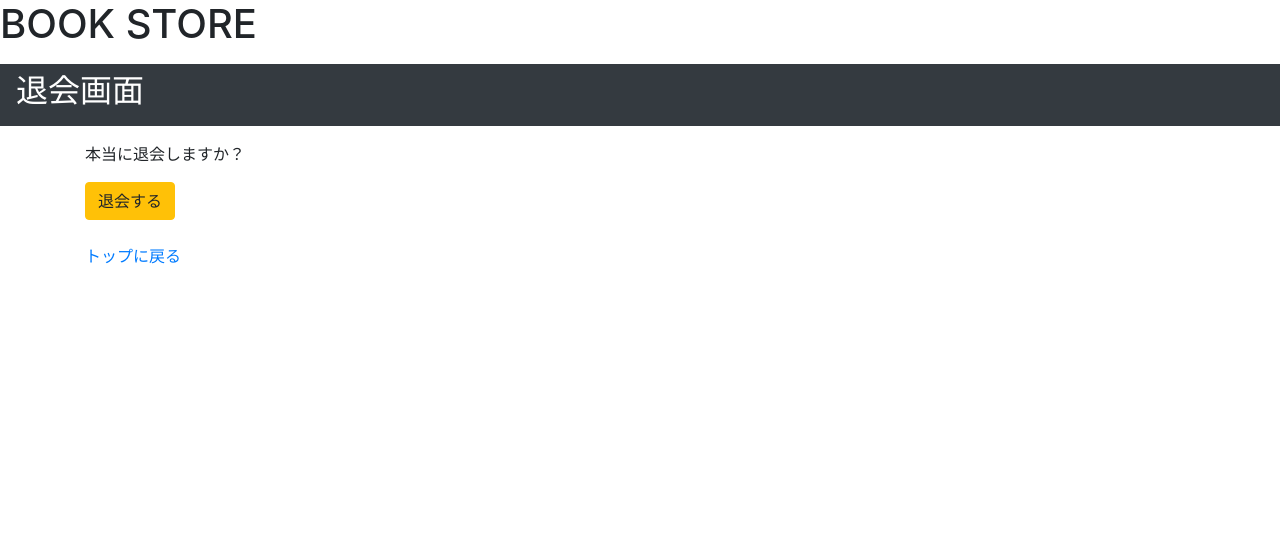
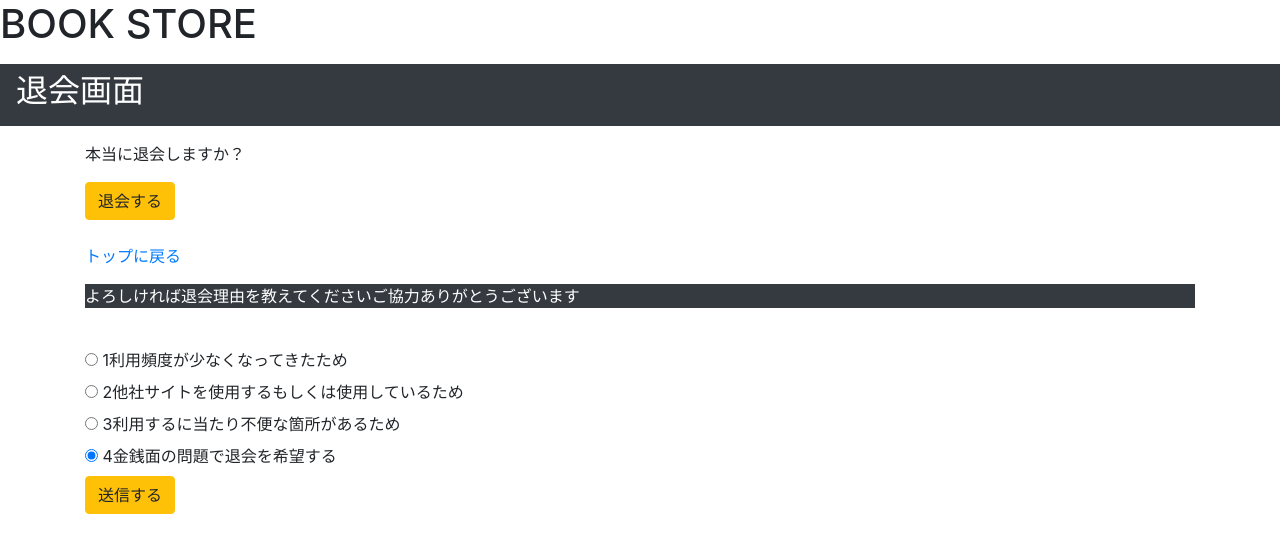
Before and after one commit to Okawa0418/Bookstore, a PHP site: page /quit.php in a window 1280 px wide. Shown: the top 553 px of the page. Run offline with PHP 8.4, Linux system fonts and the light colour scheme; the visitor is signed in with stand-in values (Sample User, id 1).

Commit message:
quite.php ラジオボタン

```diff
--- a/quit.php
+++ b/quit.php
@@ -25,9 +25,35 @@
           <input type="hidden" name="is_delete" value="1">
           <input type="submit" class="btn btn-warning " value="退会する">
         </form><br>
+
       <p><a href="index.php">トップに戻る</a></p>
     </div>
-
+    <!-- form 追加 -->
+    <div class="container">
+      <p class="bg-dark text-white">よろしければ退会理由を教えてくださいご協力ありがとうございます</p>
+      <form method="post" action="">
+        <!-- ラジオボタン選択肢 -->
+        <br>
+        <input id="marry-b" type="radio" name="marry-to" value="bianca" checked>
+        <label for="marry-b">1利用頻度が少なくなってきたため</label>
+        <!-- ラジオボタン選択肢 -->
+        <br>
+        <input id="marry-f" type="radio" name="marry-to" value="flora">
+        <label for="marry-f">2他社サイトを使用するもしくは使用しているため</label>
+        <!-- ラジオボタン選択肢 -->
+        <br>
+        <input id="marry-b" type="radio" name="marry-to" value="bianca" checked>
+        <label for="marry-b">3利用するに当たり不便な箇所があるため</label>
+        <!-- ラジオボタン選択肢 -->
+        <br>
+        <input id="marry-b" type="radio" name="marry-to" value="bianca" checked>
+        <label for="marry-b">4金銭面の問題で退会を希望する</label>
+        <!-- 送信ボタン -->
+        <br>
+        <input type="submit" class="btn btn-warning" value="送信する">
+      </form>
+    </div>
+      <!-- 追加 end -->
     <script src="https://code.jquery.com/jquery-3.3.1.slim.min.js" integrity="sha384-q8i/X+965DzO0rT7abK41JStQIAqVgRVzpbzo5smXKp4YfRvH+8abtTE1Pi6jizo" crossorigin="anonymous"></script>
     <script src="https://cdnjs.cloudflare.com/ajax/libs/popper.js/1.14.3/umd/popper.min.js" integrity="sha384-ZMP7rVo3mIykV+2+9J3UJ46jBk0WLaUAdn689aCwoqbBJiSnjAK/l8WvCWPIPm49" crossorigin="anonymous"></script>
     <script src="https://stackpath.bootstrapcdn.com/bootstrap/4.1.3/js/bootstrap.min.js" integrity="sha384-ChfqqxuZUCnJSK3+MXmPNIyE6ZbWh2IMqE241rYiqJxyMiZ6OW/JmZQ5stwEULTy" crossorigin="anonymous"></script>
```
